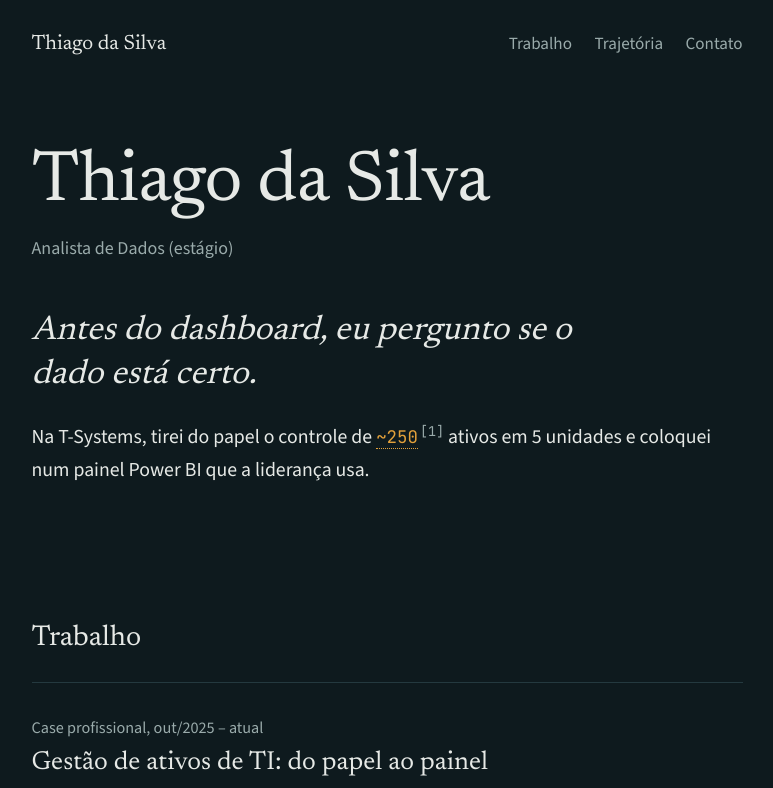
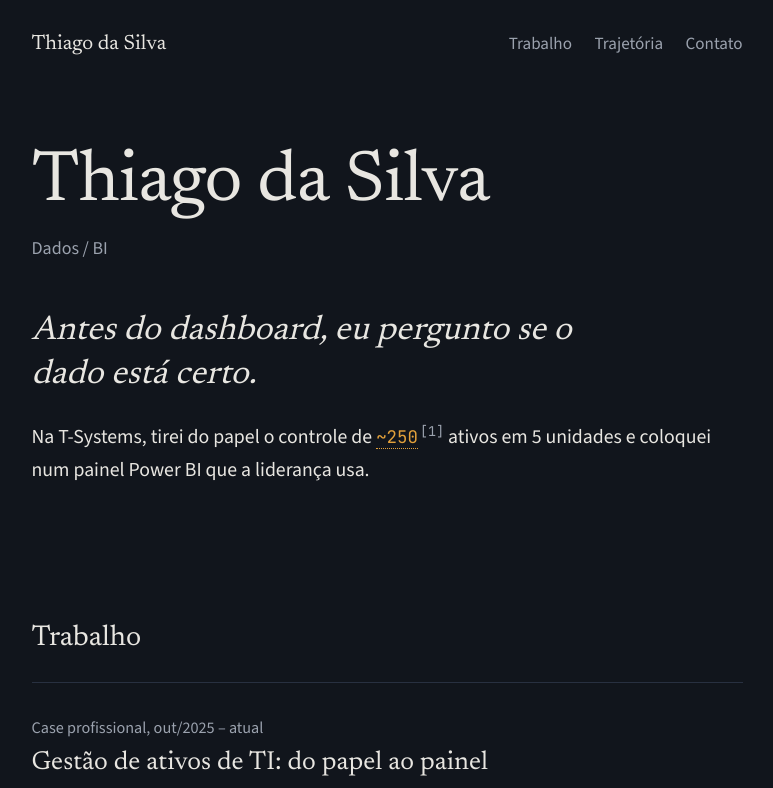
Before and after one commit to thiagad656/thiagad656.github.io, an Astro site: page / in a window 1280 px wide. Shown: the top 788 px of the page, without its empty margins (253-1026 px from the left). Built offline with nearby package versions, Linux system fonts and the light colour scheme; Astro itself is replaced by a stand-in of ours.

Commit message:
Troca a paleta para tinta azul e âmbar e o subtítulo para Dados / BI
Co-Authored-By: Claude Opus 5.5 <noreply@anthropic.com>
Claude-Session: https://claude.ai/code/session_01XtYjnMP1EQEzT6RtxJc7Gu

```diff
--- a/src/conteudo/perfil.yaml
+++ b/src/conteudo/perfil.yaml
@@ -3,7 +3,7 @@
 
 perfil:
   nome: Thiago da Silva
-  cargo: Analista de Dados (estágio)
+  cargo: Dados / BI
   frase: Antes do dashboard, eu pergunto se o dado está certo.
   apresentacao: >-
     Na T-Systems, tirei do papel o controle de [[~250|ativos]] ativos em
--- a/src/layouts/Base.astro
+++ b/src/layouts/Base.astro
@@ -28,7 +28,7 @@ const base = naHome ? '' : '/';
     <meta name="viewport" content="width=device-width, initial-scale=1" />
     <title>{titulo}</title>
     <meta name="description" content={descricao} />
-    <meta name="theme-color" content="#0e1a1e" />
+    <meta name="theme-color" content="#11151c" />
     <link rel="icon" href="/favicon.svg" type="image/svg+xml" />
     <link rel="canonical" href={new URL(Astro.url.pathname, Astro.site)} />
     <meta property="og:title" content={titulo} />
--- a/src/styles/global.css
+++ b/src/styles/global.css
@@ -5,14 +5,14 @@
 @import '@fontsource/source-sans-3/latin-600.css';
 @import '@fontsource/jetbrains-mono/latin-400.css';
 
-/* Paleta em teste: petróleo e âmbar no escuro.
+/* Paleta: tinta azul e âmbar no escuro.
    Para testar outra paleta, troque só estes valores. */
 :root {
-  --fundo: #0e1a1e;
-  --superficie: #15262b;
-  --linha: #24393f;
-  --texto: #e6e9e6;
-  --texto-suave: #9aabab;
+  --fundo: #11151c;
+  --superficie: #181e28;
+  --linha: #283040;
+  --texto: #e8e6e1;
+  --texto-suave: #9ba2ae;
   --destaque: #e3a13b;
 
   --serifa: 'Newsreader', Georgia, serif;
```
Also changed, not shown: public/favicon.svg.
